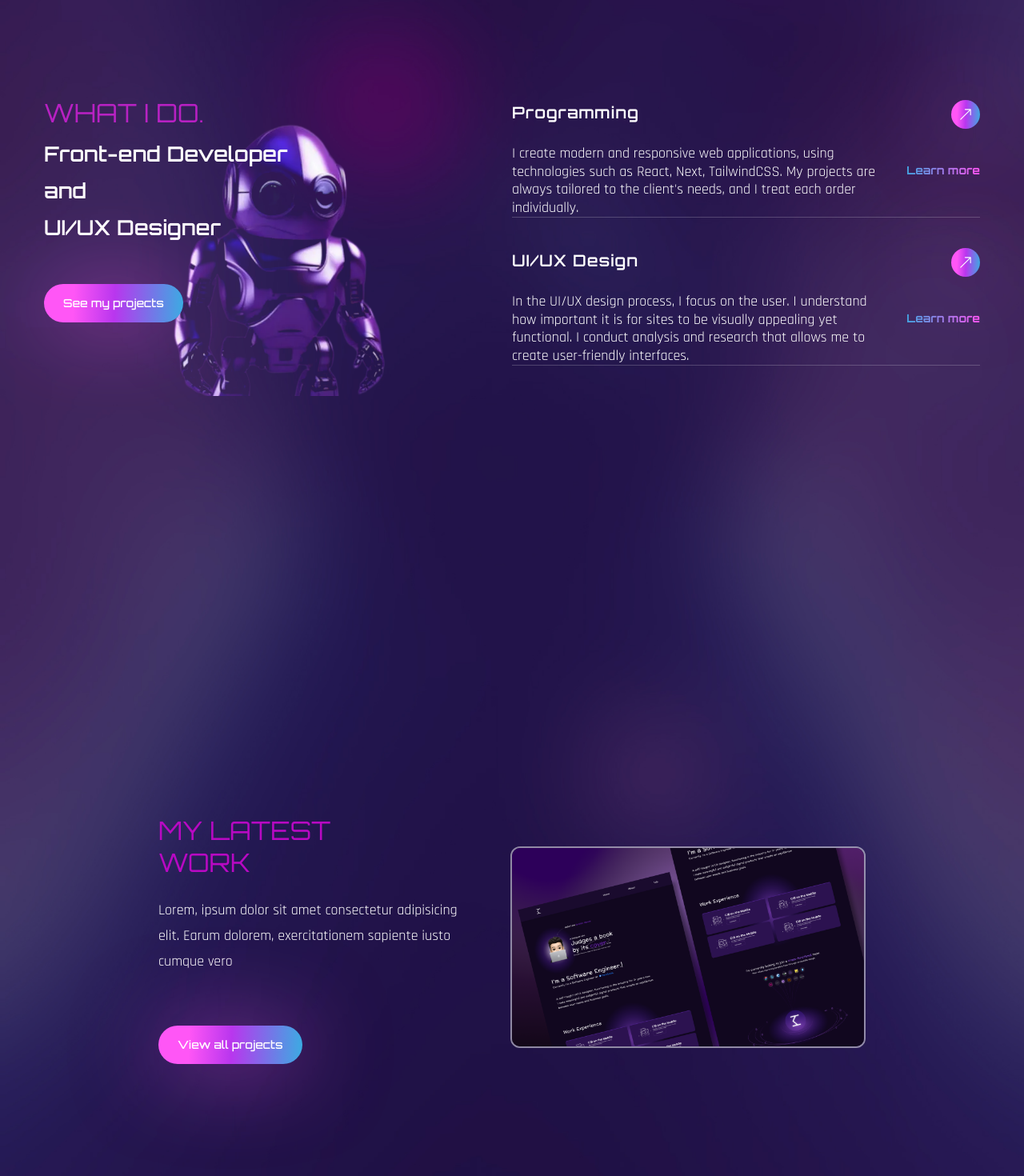
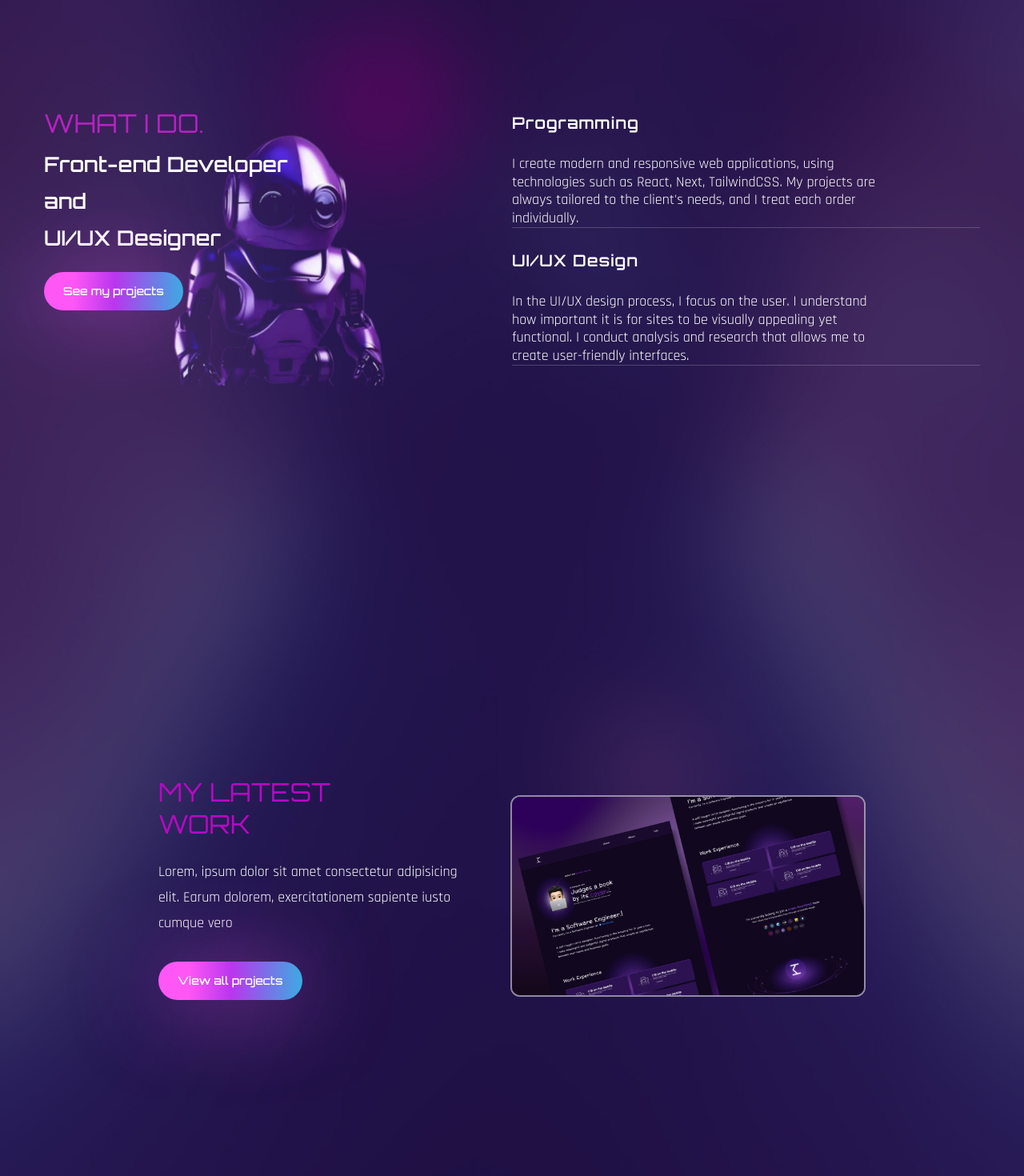
Before and after one commit to KamilJustynski/Portfolio, a React (Create React App) app: page / in a window 1280 px wide. Shown: the part 1600-3070 px from the top of the page at 80% size. Built offline with nearby package versions, Linux system fonts and the light colour scheme; a web font is replaced by a local one.

Commit message:
few fixes and modify

```diff
--- a/src/components/About.tsx
+++ b/src/components/About.tsx
@@ -23,7 +23,7 @@ export const About = () => {
             initial="hidden"
             whileInView={"show"}
             viewport={{ once: false, amount: 0.3 }}
-            className="flex-1 justify-center items-center mt-28"
+            className="flex-1 justify-center items-center mt-14"
           >
             <h2 className="h2 text-accent">About us</h2>
             <h3 className="h3 mb-4">
--- a/src/components/Banner.tsx
+++ b/src/components/Banner.tsx
@@ -13,7 +13,7 @@ export const Banner = () => {
       className="min-h-[85vh] lg:min-h-[70vh] flex items-center"
     >
       <div className="container mx-auto">
-        <div className="flex flex-col gap-y-8 mb-32 lg:mb-0 lg:flex-row lg:items-center lg:gap-x-12">
+        <div className="flex flex-col gap-y-8 mb-48 lg:mb-0 lg:flex-row lg:items-center lg:gap-x-12">
           <div className="flex-1 text-center font-secondary lg:text-left">
             <motion.h1
               variants={fadeIn({ direction: "right", delay: 0.3 })}
--- a/src/components/Contact.tsx
+++ b/src/components/Contact.tsx
@@ -38,7 +38,7 @@ export const Contact: React.FC = () => {
 
   return (
       <section id="contact" className="section min-h-screen flex items-center justify-center">
-        <div className="container mx-auto max-w-6xl">
+        <div className="container mx-auto max-w-6xl mb-32">
           <div className="flex flex-col lg:flex-row items-center justify-center space-x-0 lg:space-x-12">
             <motion.div
                 variants={fadeIn({ direction: "right", delay: 0.3 })}
--- a/src/components/Services.tsx
+++ b/src/components/Services.tsx
@@ -37,7 +37,7 @@ export const Services = () => {
             className="flex-1 lg:bg-services lg:bg-top bg-no-repeat mix-blend-lighten mb-5 lg:mb-0"
           >
             <h2 className="h2 text-accent mb-3">What I Do.</h2>
-            <h3 className="h3 max-w-[455px] mb-12">
+            <h3 className="h3 max-w-[455px] mb-5">
               Front-end Developer <br /> and <br /> UI/UX Designer
             </h3>
             <button className="btn btn-sm">
@@ -57,7 +57,7 @@ export const Services = () => {
               {services.map((service: ServicesScheme, index: number) => {
                 return (
                   <div
-                    className="border-b border-white/20 h-auto mb-[38px] flex"
+                    className="border-b border-white/20 h-auto mb-[25px] flex"
                     key={index}
                   >
                     <div className="max-w-[476px]">
@@ -67,17 +67,6 @@ export const Services = () => {
                       <p className="font-secondary leading-tight">
                         {service.description}
                       </p>
-                    </div>
-                    <div className="flex flex-col flex-1 items-end">
-                      <a
-                        href="#"
-                        className="btn w-9 h-9 mb-[42px] flex justify-center items-center"
-                      >
-                        <BsArrowUpRight />
-                      </a>
-                      <a href="#" className="text-gradient text-sm">
-                        {service.link}
-                      </a>
                     </div>
                   </div>
                 );
--- a/src/components/Work.tsx
+++ b/src/components/Work.tsx
@@ -9,21 +9,21 @@ export const Work = () => {
           id="work"
           className="section mt-16 min-h-screen flex items-center justify-center"
       >
-        <div className="container mx-auto">
+        <div className="container mx-auto mb-32">
           <div className="flex flex-col lg:flex-row gap-x-10 items-center justify-center">
             <motion.div
                 variants={fadeIn({ direction: "left", delay: 0.3 })}
                 initial="hidden"
                 whileInView={"show"}
                 viewport={{ once: false, amount: 0.3 }}
-                className="flex flex-col lg:flex-row gap-y-12 justify-between mb-10 lg:mb-0 items-center"
+                className="flex flex-col lg:flex-row gap-y-3 justify-between mb-10 lg:mb-0 items-center"
             >
               <div className="flex flex-col flex-1 text-center lg:text-left">
                 <h2 className="h2 leading-tight text-accent text-center lg:text-left">
                   My Latest <br />
                   Work
                 </h2>
-                <p className="max-w-sm mb-16 text-center lg:text-left">
+                <p className="max-w-sm mb-8 text-center lg:text-left">
                   Lorem, ipsum dolor sit amet consectetur adipisicing elit. Earum
                   dolorem, exercitationem sapiente iusto cumque vero
                 </p>
```
